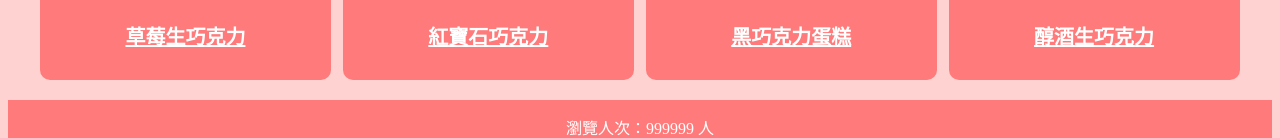
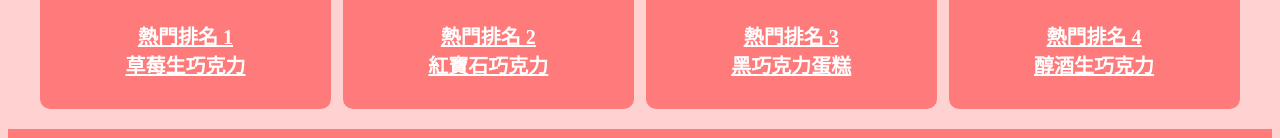
Before and after one commit to Kong0418/final, a plain HTML site: page index.html in a window 1280 px wide. Shown: the part 1255-1393 px from the top of the page. Drawn offline with Linux system fonts and the light colour scheme.

Commit message:
Update index.html

```diff
--- a/index.html
+++ b/index.html
@@ -59,25 +59,25 @@
               <div class="column">
                 <div class="content">
                   <img src="assets/Images/Nama2.jpg" style="width:100%">
-                  <a href="pages/Nama2.html"><h3>草莓生巧克力</h3></a>
+                  <a href="pages/Nama2.html"><h3>熱門排名 1 <br/>草莓生巧克力</h3></a>
                 </div>
               </div>
               <div class="column">
                 <div class="content">
                   <img src="assets/Images/Other4.jpg" style="width:100%">
-                  <a href="pages/Other4.html"><h3>紅寶石巧克力</h3></a>
+                  <a href="pages/Other4.html"><h3>熱門排名 2 <br/>紅寶石巧克力</h3></a>
                 </div>
               </div>
               <div class="column">
                 <div class="content">
                   <img src="assets/Images/Dark2.jpg" style="width:100%">
-                  <a href="pages/Dark2.html"><h3>黑巧克力蛋糕</h3></a>
+                  <a href="pages/Dark2.html"><h3>熱門排名 3 <br/>黑巧克力蛋糕</h3></a>
                 </div>
               </div>
               <div class="column">
                 <div class="content">
                   <img src="assets/Images/Nama1.jpg" style="width:100%">
-                  <a href="pages/Nama1.html"><h3>醇酒生巧克力</h3></a>
+                  <a href="pages/Nama1.html"><h3>熱門排名 4 <br/>醇酒生巧克力</h3></a>
                 </div>
               </div>
             </div>
```
